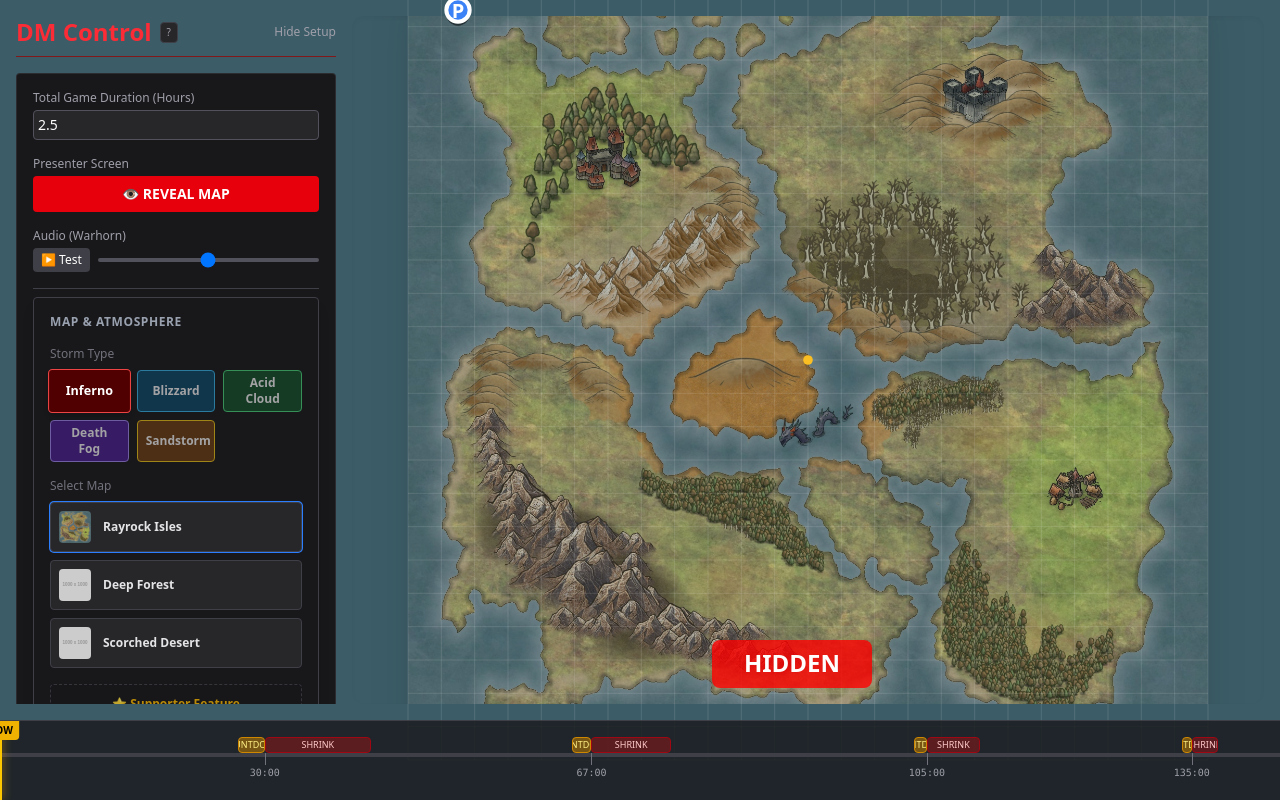
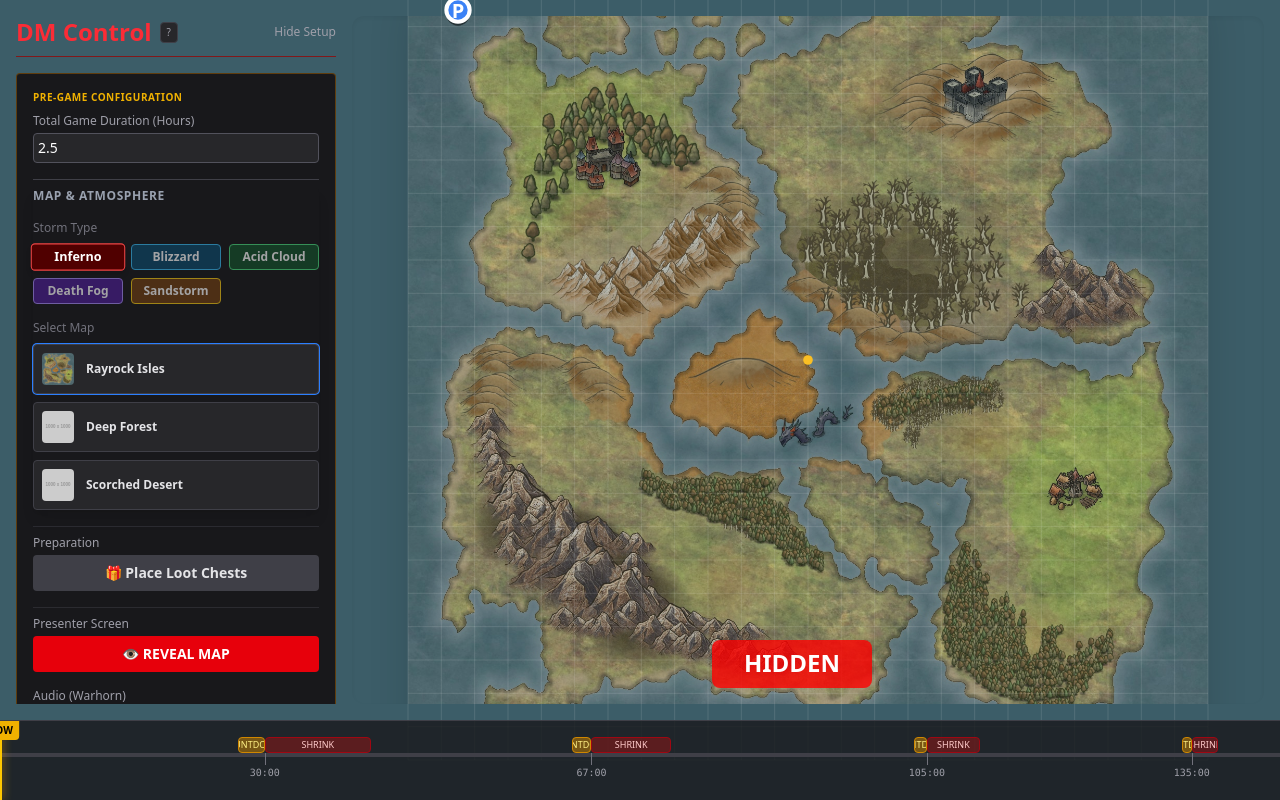
Before and after one commit to StefGeraets/dnd-battle-royale, a SvelteKit app: page /dm in a window 1280 px wide. Built offline with nearby package versions, Linux system fonts and the light colour scheme.

Commit message:
Small styling tweaks

```diff
--- a/src/lib/components/MapSettings.svelte
+++ b/src/lib/components/MapSettings.svelte
@@ -33,7 +33,7 @@
 	// }
 </script>
 
-<div class="rounded border border-zinc-700 bg-zinc-900 p-4 shadow-lg space-y-4">
+<div class="rounded bg-zinc-900 shadow-lg space-y-4">
 	<h2 class="flex justify-between text-xs font-bold uppercase tracking-wider text-gray-400">
 		<span>Map & Atmosphere</span>
 		{#if isLocked}
@@ -80,7 +80,7 @@
 		</div>
 	</div>
 
-	<div
+	<!-- <div
 		class="relative rounded border border-zinc-700 border-dashed p-4 text-center opacity-75 {isLocked
 			? 'opacity-30'
 			: ''}"
@@ -119,7 +119,7 @@
 				<span class="text-xs text-zinc-400">Background Tint</span>
 			</div>
 		</details>
-	</div>
+	</div> -->
 
 	{#if isLocked}
 		<div class="mt-2 rounded bg-zinc-800 p-2 text-center text-[10px] text-zinc-400">
--- a/src/routes/dm/+page.svelte
+++ b/src/routes/dm/+page.svelte
@@ -104,8 +104,12 @@
 			{#if showSetup}
 				<div
 					transition:slide
-					class="rounded border border-zinc-700/50 bg-zinc-900 p-4 shadow-lg space-y-4"
+					class="rounded border border-yellow-700/50 bg-zinc-900 p-4 shadow-lg space-y-4"
 				>
+					<h2 class="text-[10px] font-bold uppercase tracking-wider text-yellow-500 mb-2">
+						Pre-Game Configuration
+					</h2>
+
 					<div class={game.elapsedTime > 0 ? 'opacity-50' : ''}>
 						<label for="gameHours" class="block text-xs text-zinc-400 mb-1">
 							Total Game Duration (Hours)
@@ -128,7 +132,27 @@
 						</div>
 					</div>
 
-					<div>
+					<div class="pt-2 border-t border-zinc-700">
+						<MapSettings {game} />
+					</div>
+
+					<div class="pt-2 border-t border-zinc-700/50 {game.elapsedTime > 0 ? 'opacity-50' : ''}">
+						<!-- svelte-ignore a11y_label_has_associated_control -->
+						<label class="mb-1 block text-xs text-zinc-400">Preparation</label>
+						<button
+							class="w-full py-2 px-3 rounded text-sm font-bold bg-zinc-700 hover:bg-zinc-600 text-zinc-200 flex items-center justify-center gap-2"
+							onclick={() => (mode = 'CHEST')}
+						>
+							🎁 Place Loot Chests
+						</button>
+						{#if mode === 'CHEST'}
+							<p class="text-[10px] text-yellow-500/80 mt-1 text-center animate-pulse">
+								Click empty grid cells to add chests.
+							</p>
+						{/if}
+					</div>
+
+					<div class="pt-2 border-t border-zinc-700/50">
 						<!-- svelte-ignore a11y_label_has_associated_control -->
 						<label class="block text-xs text-zinc-400 mb-1">Presenter Screen</label>
 						<button
@@ -160,10 +184,6 @@
 								class="flex-1 h-1 bg-zinc-600 rounded-lg appearance-none cursor-pointer"
 							/>
 						</div>
-					</div>
-
-					<div class="pt-2 border-t border-zinc-700">
-						<MapSettings {game} />
 					</div>
 				</div>
 			{/if}
@@ -248,8 +268,8 @@
 							? 'bg-yellow-600 hover:bg-yellow-500'
 							: 'bg-green-600 hover:bg-green-500'}"
 						onclick={() => {
+							if (!game.isRunning && game.elapsedTime === 0) showSetup = false;
 							game.toggleTimer();
-							showSetup = false;
 						}}
 					>
 						{game.isRunning ? 'PAUSE CLOCK' : 'START CLOCK'}
```
